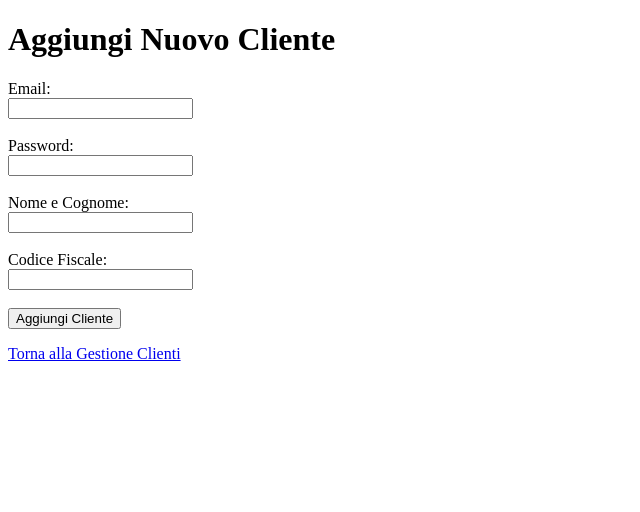
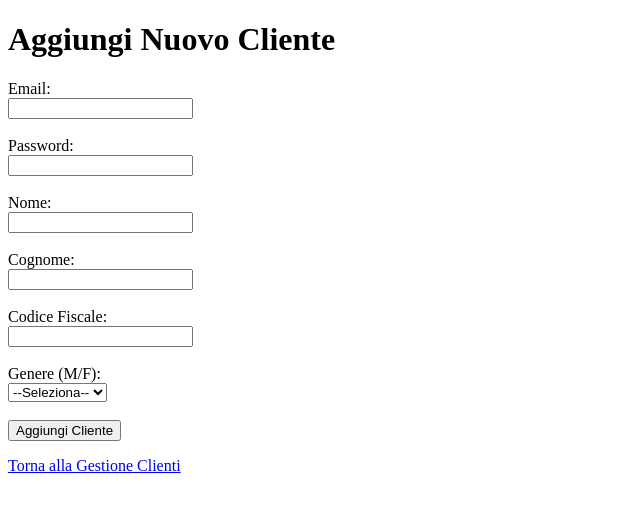
Before and after one commit to Casne99/DB-Project, a PHP site: page /add_user.php in a window 1280 px wide. Shown: the top 512 px of the page, without its empty margins (0-640 px from the left). Run offline with PHP 8.4, Linux system fonts and the light colour scheme; the visitor is signed in with stand-in values (Sample User, id 1); some libraries are stand-ins or nearby versions.

Commit message:
Modifiche minori

```diff
--- a/utils/php/utils.php
+++ b/utils/php/utils.php
@@ -20,7 +20,7 @@ function get_user_role(PDO $pdo, string $login): UserRole
 }
 
 // TODO: restringere modifica password da parte di un manager ai soli clienti e non ai manager stessi
-function add_user(PDO $pdo, string $email, string $password, string $nomeCompleto, string $codiceFiscale): bool
+function add_user(PDO $pdo, string $email, string $password, string $nome, string $cognome, string $codiceFiscale, string $genere): bool
 {
     $logFile = __DIR__ . '/app_debug.log';
     $log = fn($message) => error_log(date('[Y-m-d H:i:s] ') . $message . PHP_EOL, 3, $logFile);
@@ -53,15 +53,17 @@ function add_user(PDO $pdo, string $email, string $password, string $nomeComplet
         $log("Inserito in develop.utenze: $email");
 
         $stmt = $pdo->prepare("
-            INSERT INTO develop.clienti (login, nome, codice_fiscale)
-            VALUES (:email, :nome, :cf)
+            INSERT INTO develop.clienti (login, nome, cognome, codice_fiscale, genere)
+            VALUES (:email, :nome, :cognome, :cf, :genere)
         ");
         $stmt->execute([
             'email' => $email,
-            'nome' => $nomeCompleto,
-            'cf' => $codiceFiscale
+            'nome' => $nome,
+            'cognome' => $cognome,
+            'cf' => $codiceFiscale,
+            'genere' => $genere
         ]);
-        $log("Inserito in develop.clienti: $email - $nomeCompleto - $codiceFiscale");
+        $log("Inserito in develop.clienti: $email - $nome $cognome - $codiceFiscale - $genere");
 
         $pdo->commit();
         $log("Transazione completata con successo");
@@ -76,6 +78,7 @@ function add_user(PDO $pdo, string $email, string $password, string $nomeComplet
 
 
 
+
 enum UserRole: string
 {
     case Cliente = 'cliente';
--- a/www/add_user.php
+++ b/www/add_user.php
@@ -2,7 +2,7 @@
 session_start();
 
 require_once __DIR__ . '/config/db.php';
-require_once __DIR__ . '/../utils/php/utils.php'; // se lì hai definito `add_user`
+require_once __DIR__ . '/../utils/php/utils.php'; // deve contenere la funzione add_user
 
 if (empty($_SESSION['logged_in']) || $_SESSION['user_role'] !== 'manager') {
     header('Location: login.php');
@@ -15,18 +15,20 @@ $successo = false;
 if ($_SERVER['REQUEST_METHOD'] === 'POST') {
     $email = trim($_POST['email'] ?? '');
     $password = $_POST['password'] ?? '';
-    $nomeCompleto = trim($_POST['nome_completo'] ?? '');
+    $nome = trim($_POST['nome'] ?? '');
+    $cognome = trim($_POST['cognome'] ?? '');
     $codiceFiscale = strtoupper(trim($_POST['codice_fiscale'] ?? ''));
+    $genere = strtoupper(trim($_POST['genere'] ?? ''));
 
-    if ($email && $password && $nomeCompleto && $codiceFiscale) {
-        if (add_user($pdo, $email, $password, $nomeCompleto, $codiceFiscale)) {
+    if ($email && $password && $nome && $cognome && $codiceFiscale && in_array($genere, ['M', 'F'])) {
+        if (add_user($pdo, $email, $password, $nome, $cognome, $codiceFiscale, $genere)) {
             $messaggio = "Cliente aggiunto con successo.";
             $successo = true;
         } else {
             $messaggio = "Errore durante l'aggiunta del cliente. Verificare i log.";
         }
     } else {
-        $messaggio = "Tutti i campi sono obbligatori.";
+        $messaggio = "Tutti i campi sono obbligatori e il genere deve essere M o F.";
     }
 }
 ?>
@@ -51,11 +53,21 @@ if ($_SERVER['REQUEST_METHOD'] === 'POST') {
         <label for="password">Password:</label><br>
         <input type="password" id="password" name="password" required><br><br>
 
-        <label for="nome_completo">Nome e Cognome:</label><br>
-        <input type="text" id="nome_completo" name="nome_completo" required><br><br>
+        <label for="nome">Nome:</label><br>
+        <input type="text" id="nome" name="nome" required><br><br>
+
+        <label for="cognome">Cognome:</label><br>
+        <input type="text" id="cognome" name="cognome" required><br><br>
 
         <label for="codice_fiscale">Codice Fiscale:</label><br>
         <input type="text" id="codice_fiscale" name="codice_fiscale" required maxlength="16"><br><br>
+
+        <label for="genere">Genere (M/F):</label><br>
+        <select id="genere" name="genere" required>
+            <option value="">--Seleziona--</option>
+            <option value="M">Maschio</option>
+            <option value="F">Femmina</option>
+        </select><br><br>
 
         <button type="submit">Aggiungi Cliente</button>
     </form>
```
Also changed, not shown: www/dashboard.php (+16 -10 lines).
